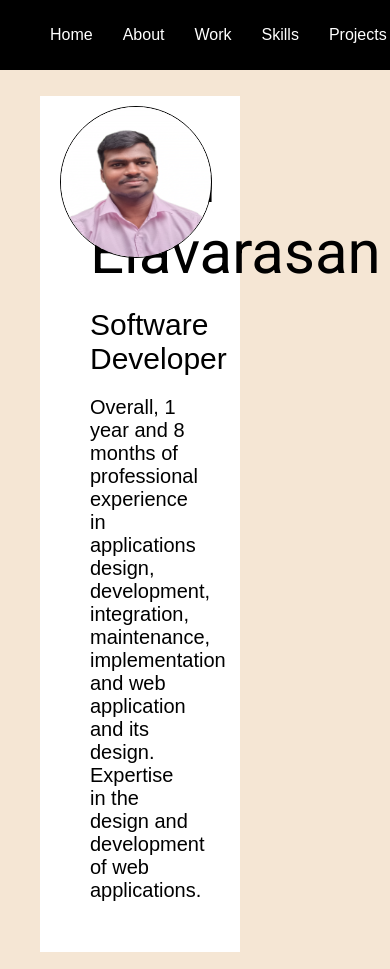
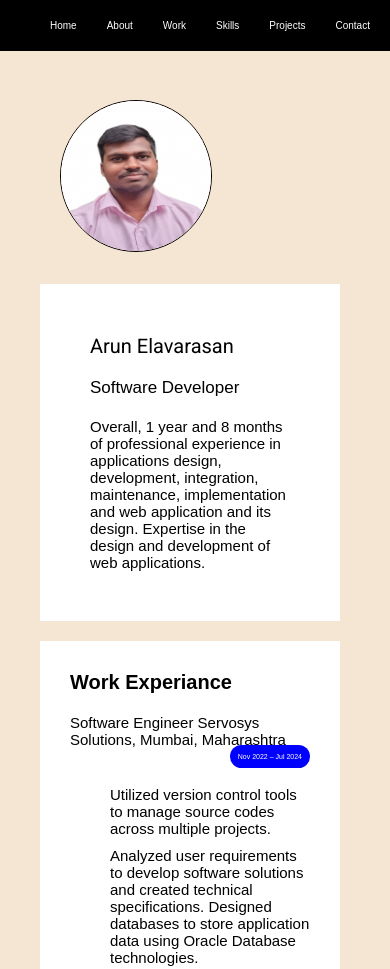
Before and after one commit to arunelavarasan/arunelavarasan.github.io, a plain HTML site: page index.html in a window 390 px wide. Shown: the top 969 px of the page. Drawn offline with Linux system fonts and the light colour scheme.

Commit message:
for mobile

```diff
--- a/css/master.css
+++ b/css/master.css
@@ -73,7 +73,7 @@ header {
     font-size: 60px;
 }
 .summary {
-    font-size: 20px !important;
+    font-size: 20px;
 }
 
 .role {
@@ -228,6 +228,44 @@ textarea {
         width: 150px;
     }
     .details {
-        width: 200px;
+        width: 300px;
+    }
+
+    body {
+        font-size: 10px !important;
+    }
+
+    .name {
+        font-size: 20px;
+    }
+    .summary, .responsibility , .project-details , .about{
+        font-size: 15px;
+    }
+    .work > section {
+        font-size: 15px;
+    }
+
+    .role {
+        font-size: 17px;
+    }
+    .container {
+        width: 100%;
+    }
+
+    .skills{
+        gap: 10px;
+    }
+
+    .projects > b,span{
+        font-size: 12px;
+    }
+
+    #photo {
+        position: relative;
+        z-index: -1;
+    }
+
+    .year {
+        font-size: 7px;
     }
   }
```
